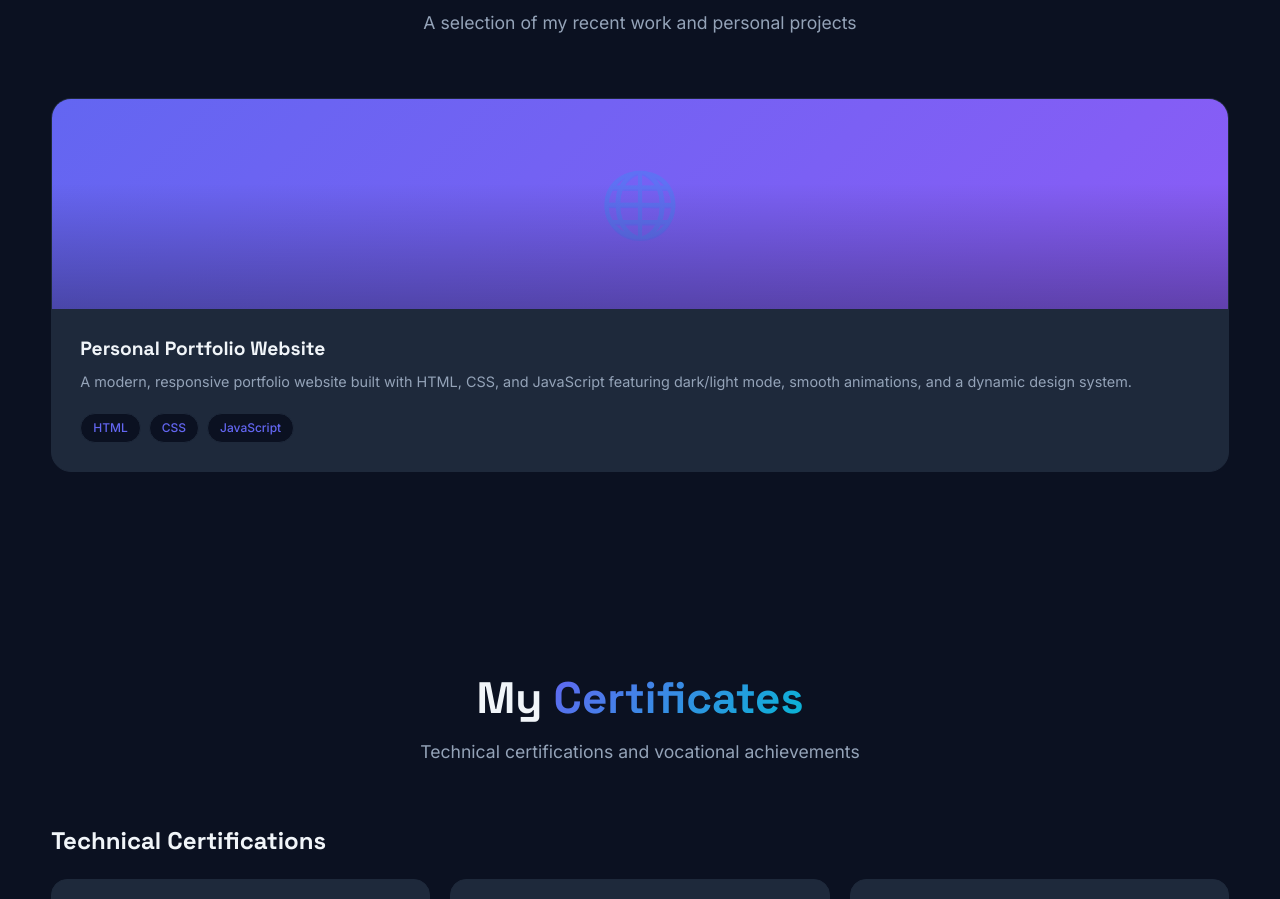
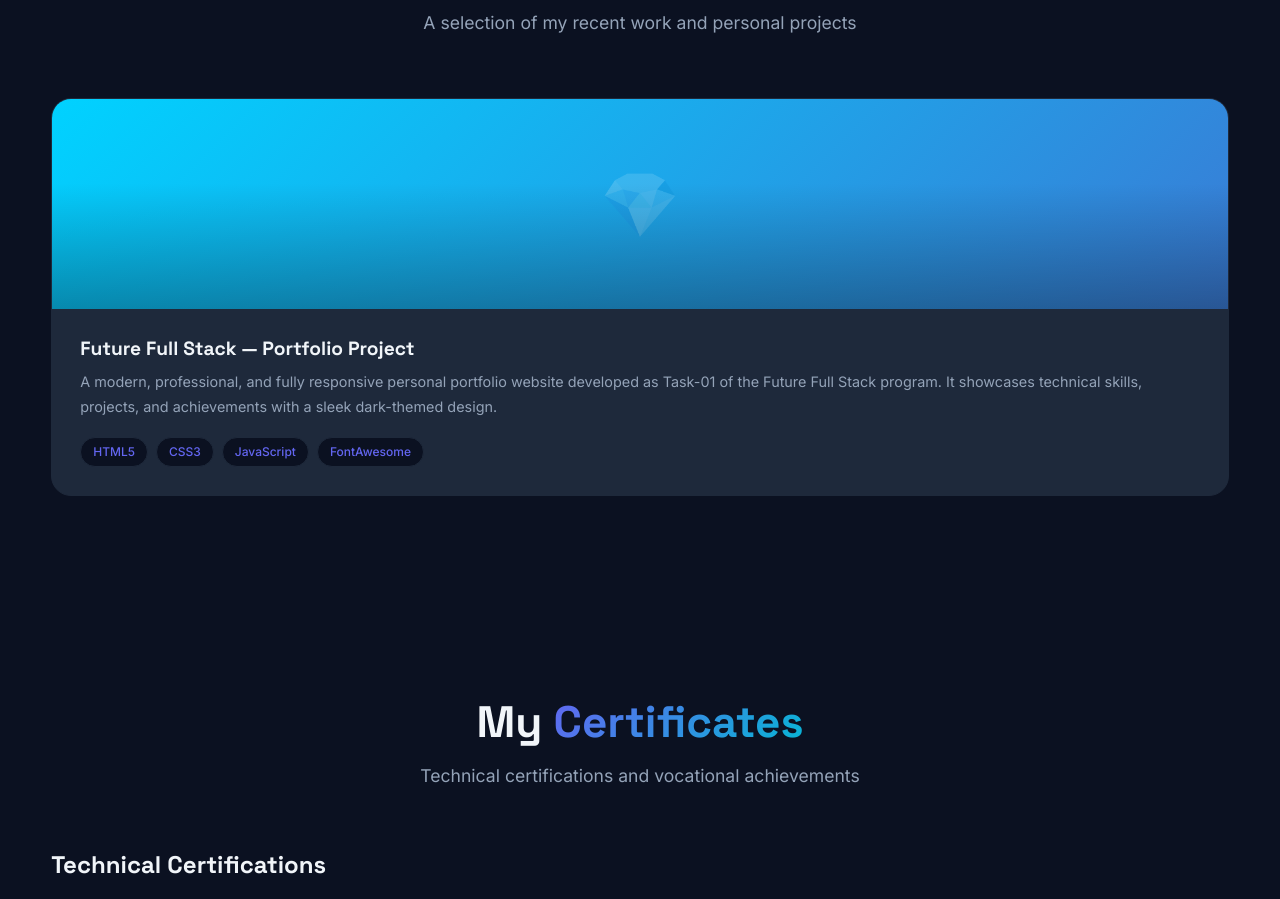
Before and after one commit to lokeshmeesala05-commits/FUTURE_FS_01, a plain HTML site: page index.html in a window 1280 px wide. Shown: the part 2482-3381 px from the top of the page. Drawn offline with Linux system fonts and the light colour scheme.

Commit message:
Fix project navigation and update links

```diff
--- a/css/style.css
+++ b/css/style.css
@@ -673,6 +673,7 @@ h1,h2,h3,h4,h5,h6 { font-family: var(--font-heading); font-weight: 700; line-hei
   position: absolute;
   inset: 0;
   background: linear-gradient(180deg, transparent 40%, rgba(0,0,0,.3));
+  pointer-events: none;
 }
 
 .project-overlay {
@@ -685,6 +686,7 @@ h1,h2,h3,h4,h5,h6 { font-family: var(--font-heading); font-weight: 700; line-hei
   gap: 16px;
   opacity: 0;
   transition: opacity var(--duration) var(--ease);
+  z-index: 10;
 }
 
 .project-card:hover .project-overlay { opacity: 1; }
--- a/js/main.js
+++ b/js/main.js
@@ -69,13 +69,13 @@ const DATA = {
 
   projects: [
     {
-      title: "Personal Portfolio Website",
-      description: "A modern, responsive portfolio website built with HTML, CSS, and JavaScript featuring dark/light mode, smooth animations, and a dynamic design system.",
-      tags: ["HTML", "CSS", "JavaScript"],
-      github: "https://github.com/lokeshmeesala05-commits",
-      live: "#",
-      color: "linear-gradient(135deg, #6366f1, #8b5cf6)",
-      icon: "🌐",
+      title: "Future Full Stack — Portfolio Project",
+      description: "A modern, professional, and fully responsive personal portfolio website developed as Task-01 of the Future Full Stack program. It showcases technical skills, projects, and achievements with a sleek dark-themed design.",
+      tags: ["HTML5", "CSS3", "JavaScript", "FontAwesome"],
+      github: "https://github.com/lokeshmeesala05-commits/FUTURE_FS_01",
+      live: "https://lokeshmeesala05-commits.github.io/FUTURE_FS_01/",
+      color: "linear-gradient(135deg, #00d2ff, #3a7bd5)",
+      icon: "💎",
     },
   ],
 
```
Also changed, not shown: 1 other file.
